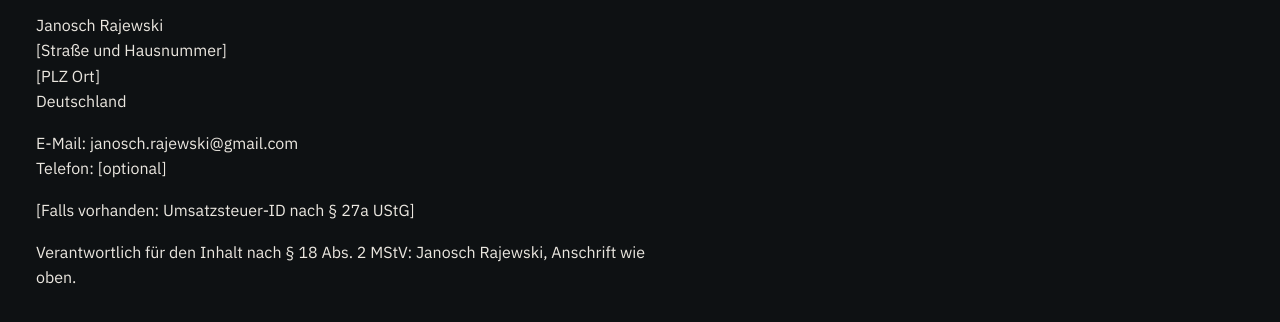
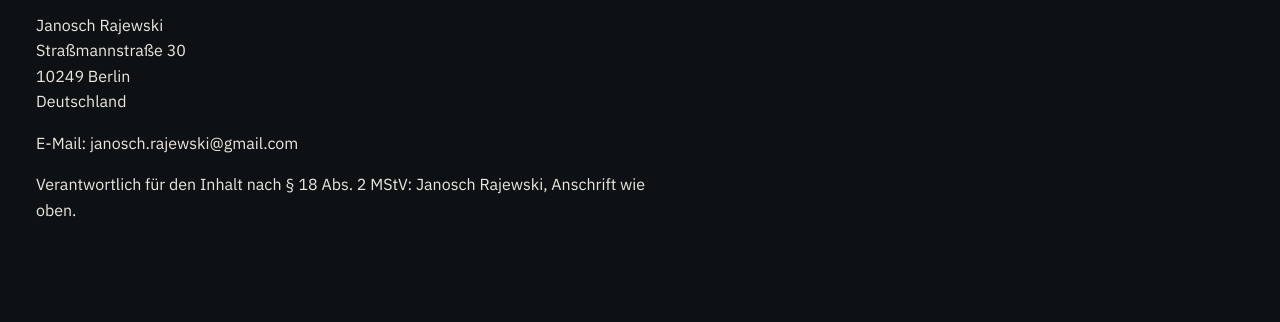
Before and after one commit to janoschrski/portfolio, a plain HTML site: page public/impressum.html in a window 1280 px wide. Shown: the part 256-578 px from the top of the page. Drawn offline with Linux system fonts and the light colour scheme; no server answers.

Commit message:
Update impressum.html

```diff
--- a/public/impressum.html
+++ b/public/impressum.html
@@ -189,8 +189,7 @@ footer a:hover{color:var(--fg)}
 <header class="nav"><div class="wrap"><a class="brand" href="/"><i></i>Janosch Rajewski</a><nav><a class="cta-link" href="/">← Zur Startseite</a></nav></div></header>
 <main class="wrap legal"><h2>Impressum<span class="dot">.</span></h2>
 <p class="mono red">Pflichtangaben nach § 5 DDG – bitte ausfüllen</p>
-<p>Janosch Rajewski<br>[Straße und Hausnummer]<br>[PLZ Ort]<br>Deutschland</p>
-<p>E-Mail: janosch.rajewski@gmail.com<br>Telefon: [optional]</p>
-<p>[Falls vorhanden: Umsatzsteuer-ID nach § 27a UStG]</p>
+<p>Janosch Rajewski<br>Straßmannstraße 30<br>10249 Berlin<br>Deutschland</p>
+<p>E-Mail: janosch.rajewski@gmail.com<br>
 <p>Verantwortlich für den Inhalt nach § 18 Abs. 2 MStV: Janosch Rajewski, Anschrift wie oben.</p>
 </main></body></html>
```
